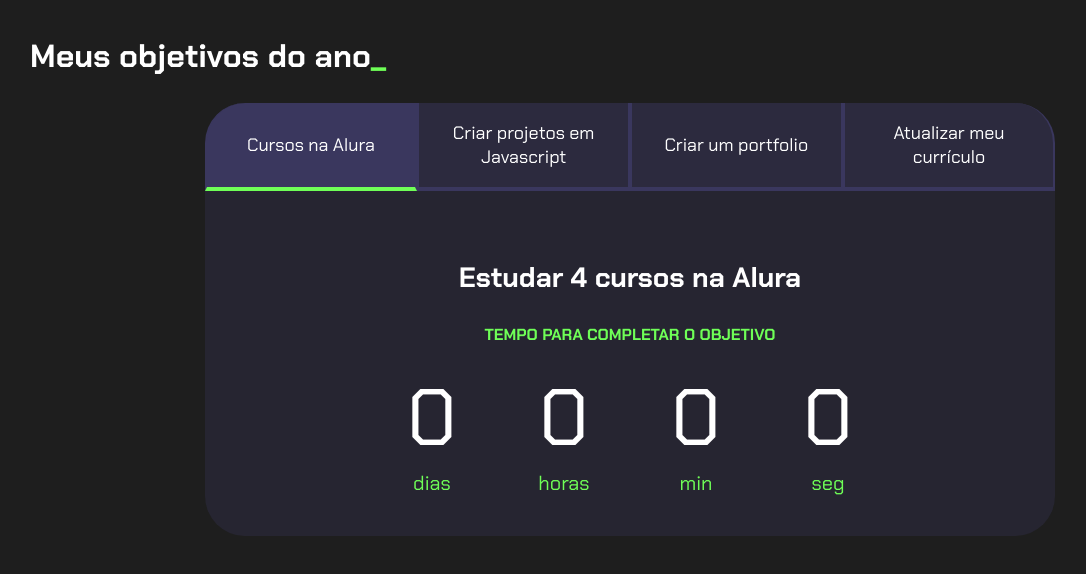
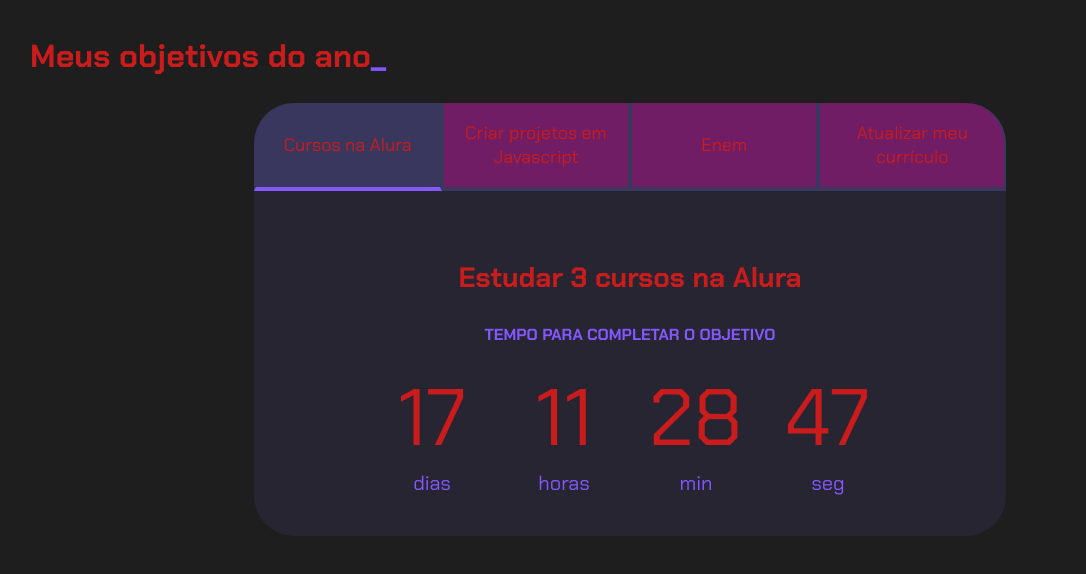
Before and after one commit to guimarinuchi/Agenda-Digital, a plain HTML site: page index.html in a window 1280 px wide. Shown: the whole page, without its empty margins (10-1096 px from the left). Drawn offline with Linux system fonts and the light colour scheme.

Commit message:
Add files via upload

```diff
--- a/index.html
+++ b/index.html
@@ -15,12 +15,12 @@
             <div class="botoes">
                 <button class="botao ativo">Cursos na Alura</button>
                 <button class="botao">Criar projetos em Javascript</button>
-                <button class="botao">Criar um portfolio</button>
+                <button class="botao">Enem</button>
                 <button class="botao">Atualizar meu currículo</button>
             </div>
             <div class="abas-textos">
                 <div class="aba-conteudo ativo">
-                    <h3 class="aba-conteudo-titulo-principal">Estudar 4 cursos na Alura</h3>
+                    <h3 class="aba-conteudo-titulo-principal">Estudar 3 cursos na Alura</h3>
                     <h4 class="aba-conteudo-titulo-secundario">Tempo para completar o objetivo</h4>
                     <div class="contador">
                         <div class="contador-digito">
@@ -42,7 +42,7 @@
                     </div>
                 </div>
                 <div class="aba-conteudo">
-                    <h3 class="aba-conteudo-titulo-principal">Criar 5 projetos em Javascript</h3>
+                    <h3 class="aba-conteudo-titulo-principal">Criar 2 projetos do Javascript</h3>
                     <h4 class="aba-conteudo-titulo-secundario">Tempo para completar o objetivo</h4>
                     <div class="contador">
                         <div class="contador-digito">
@@ -64,7 +64,7 @@
                     </div>
                 </div>
                 <div class="aba-conteudo">
-                    <h3 class="aba-conteudo-titulo-principal">Criar um portfolio com os meus 3 melhores projetos</h3>
+                    <h3 class="aba-conteudo-titulo-principal">Quantos dias falta para abrir as incriçoes</h3>
                     <h4 class="aba-conteudo-titulo-secundario">Tempo para completar o objetivo</h4>
                     <div class="contador">
                         <div class="contador-digito">
@@ -86,7 +86,7 @@
                     </div>
                 </div>
                 <div class="aba-conteudo">
-                    <h3 class="aba-conteudo-titulo-principal">Atualizar meu curriculo com os certificados da Alura</h3>
+                    <h3 class="aba-conteudo-titulo-principal">Atualizar meu curriculo pessoal</h3>
                     <h4 class="aba-conteudo-titulo-secundario">Tempo para completar o objetivo</h4>
                     <div class="contador">
                         <div class="contador-digito">
--- a/main.js
+++ b/main.js
@@ -15,10 +15,10 @@ for (let i = 0; i < botoes.length; i++) {
 }
 
 const contadores = document.querySelectorAll(".contador");
-const tempoObjetivo1 = new Date("2023-10-05T00:00:00");
-const tempoObjetivo2 = new Date("2023-12-05T00:00:00");
-const tempoObjetivo3 = new Date("2023-12-30T00:00:00");
-const tempoObjetivo4 = new Date("2024-02-01T00:00:00");
+const tempoObjetivo1 = new Date("2024-05-17T00:00:00");
+const tempoObjetivo2 = new Date("2024-05-17T00:00:00");
+const tempoObjetivo3 = new Date("2024-05-13T00:00:00");
+const tempoObjetivo4 = new Date("2024-05-17T00:00:00");
 
 const tempos = [tempoObjetivo1,tempoObjetivo2,tempoObjetivo3,tempoObjetivo4];
 
--- a/style.css
+++ b/style.css
@@ -2,10 +2,10 @@
 
 :root {
     --cor-de-fundo: #1E1E1E;
-    --verde: #6FFF57;
-    --branco: #FFFFFF;
+    --verde: #8457ff;
+    --branco: #ca1c1c;
     --botao-ativo: #3A375E;
-    --botao-inativo: rgba(58, 55, 94, 0.5);
+    --botao-inativo: rgba(194, 29, 172, 0.5);
     --texto-fundo: rgba(58, 55, 94, 0.3);
 }
 
```
